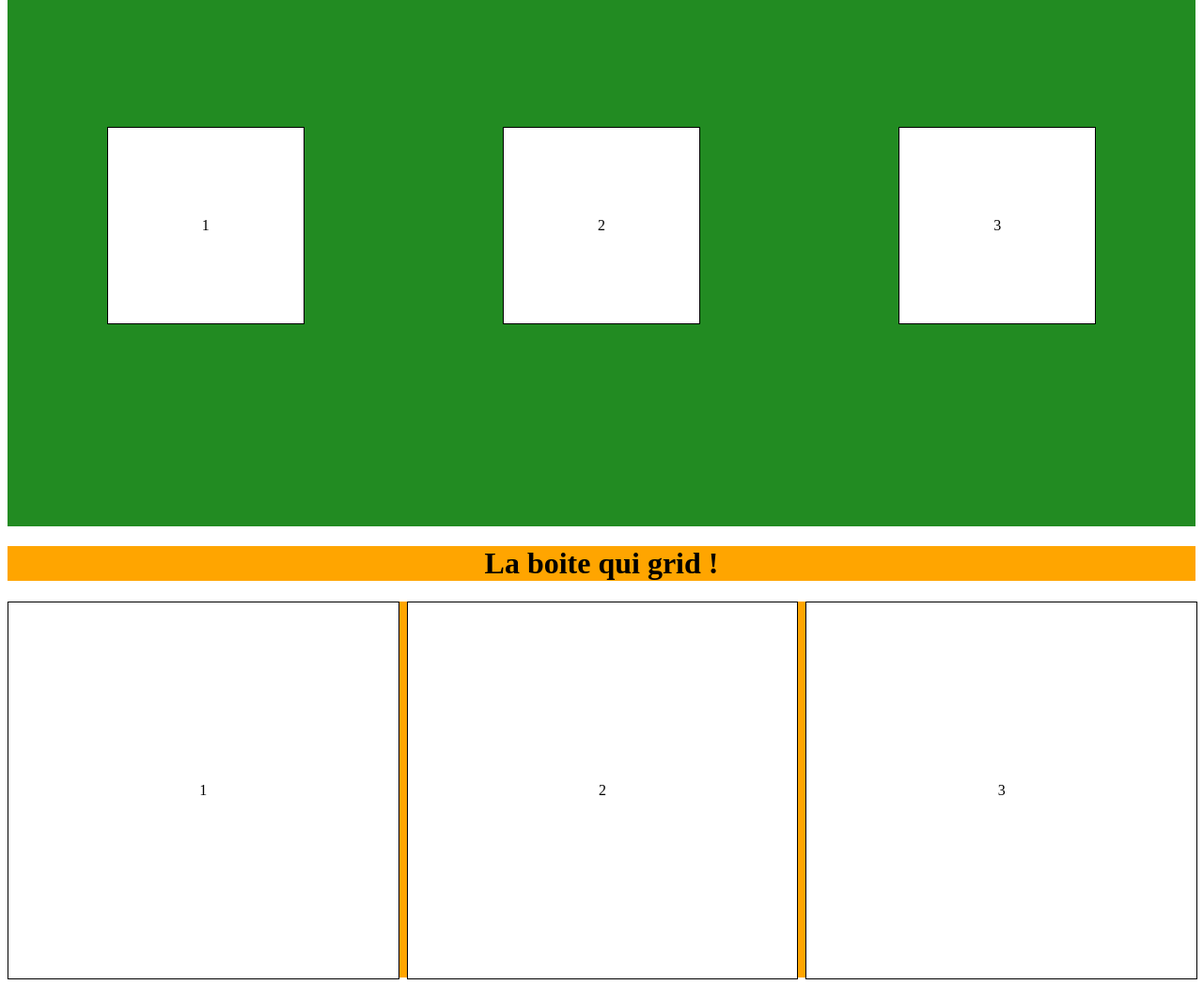
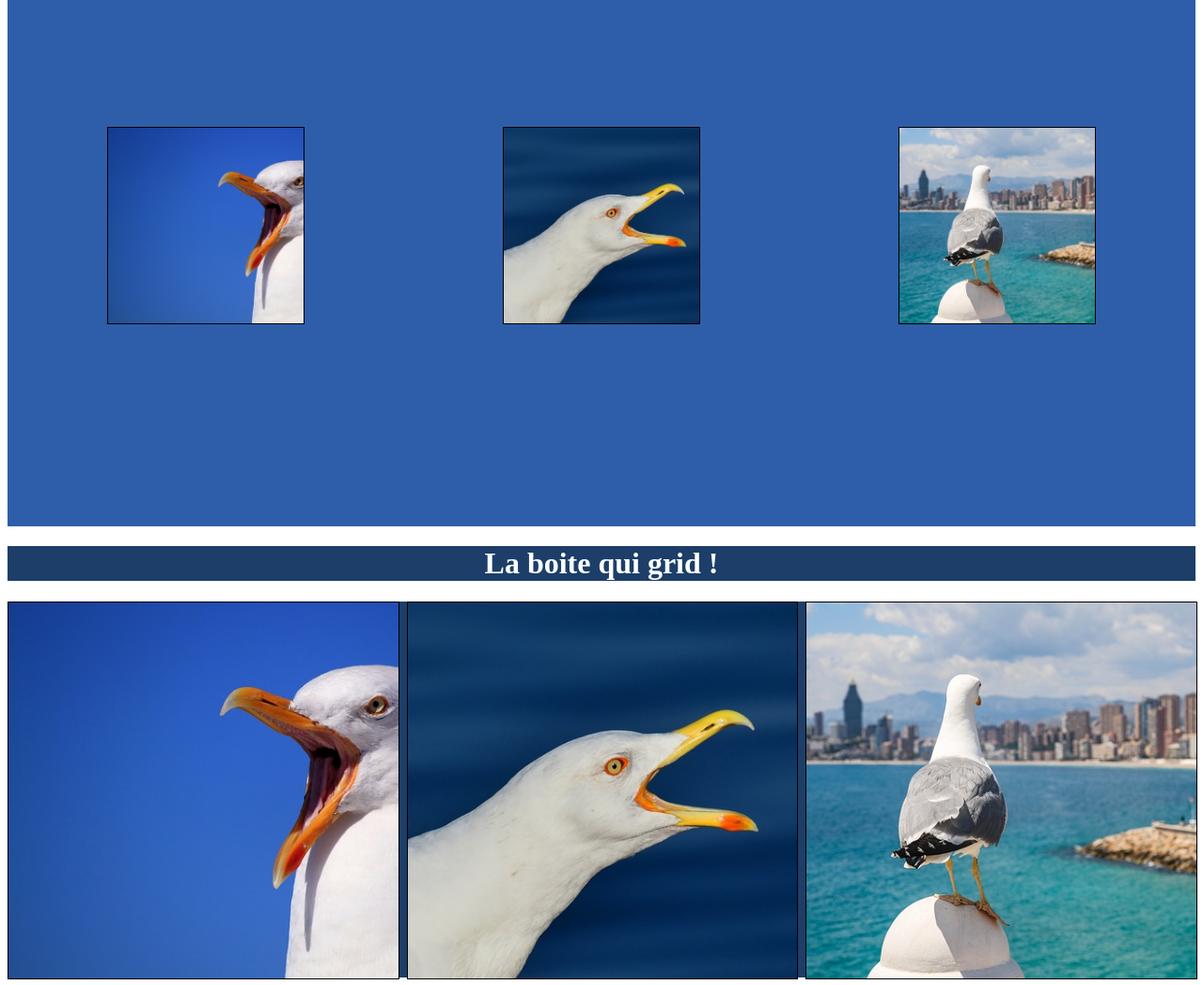
Before and after one commit to BerthetLucas/CSS_ToolBox, a plain HTML site: page responsiveExercice.html in a window 1280 px wide. Shown: the part 160-1208 px from the top of the page at 94% size. Drawn offline with Linux system fonts and the light colour scheme.

Commit message:
add pictures

```diff
--- a/responsiveExercice.html
+++ b/responsiveExercice.html
@@ -9,7 +9,7 @@
         .laboitequiflex {
             height: 80vh;
             width: 100%;
-            background-color: forestgreen;
+            background-color: #2E5EAA;
             display: flex;
             flex-direction: column;
             align-items: center;
@@ -31,7 +31,7 @@
             height: 50vh;
             display: grid;
             gap: 10px;
-            background-color: orange
+            background-color: #1C3E68
         }
 
         .laboitequigrid div {
@@ -44,6 +44,45 @@
             align-items: center;
 
         }
+
+        .flex1 {
+            background-image: url(./img/mouette1.jpg);
+            background-size: cover;
+            background-repeat: no-repeat;
+        }
+
+        .flex2 {
+            background-image: url(./img/mouette2.jpg);
+            background-size: cover;
+            background-repeat: no-repeat;
+        }
+
+        .flex3 {
+            background-image: url(./img/mouette3.jpg);
+            background-size: cover;
+            background-repeat: no-repeat;
+        }
+
+        .item1 {
+            background-image: url(./img/mouette1.jpg);
+            background-size: cover;
+            background-repeat: no-repeat;
+        }
+
+        .item2 {
+            background-image: url(./img/mouette2.jpg);
+            background-size: cover;
+            background-repeat: no-repeat;
+        }
+
+        .item3 {
+            background-image: url(./img/mouette3.jpg);
+            background-size: cover;
+            background-repeat: no-repeat;
+        }
+
+
+
 
 
         /* SMALL (devices 600px and up)*/
@@ -109,19 +148,19 @@
 
 <body>
 
-    <h1 style="text-align: center; background-color: forestgreen;">La boite qui flex !</h1>
+    <h1 style="text-align: center; background-color: #2E5EAA;">La boite qui flex !</h1>
     <div class="laboitequiflex">
-        <div>1</div>
-        <div>2</div>
-        <div>3</div>
+        <div class="flex1"></div>
+        <div class="flex2"></div>
+        <div class="flex3"></div>
     </div>
 
 
-    <h1 style="text-align: center; background-color: orange;">La boite qui grid !</h1>
+    <h1 style="text-align: center; background-color: #1C3E68; color : white">La boite qui grid !</h1>
     <div class="laboitequigrid">
-        <div class="item1">1</div>
-        <div class="item2">2</div>
-        <div class="item3">3</div>
+        <div class="item1"></div>
+        <div class="item2"></div>
+        <div class="item3"></div>
     </div>
 
 </body>
```
Also changed, not shown: img/mouette1.jpg (added), img/mouette2.jpg (added), img/mouette3.jpg (added).
